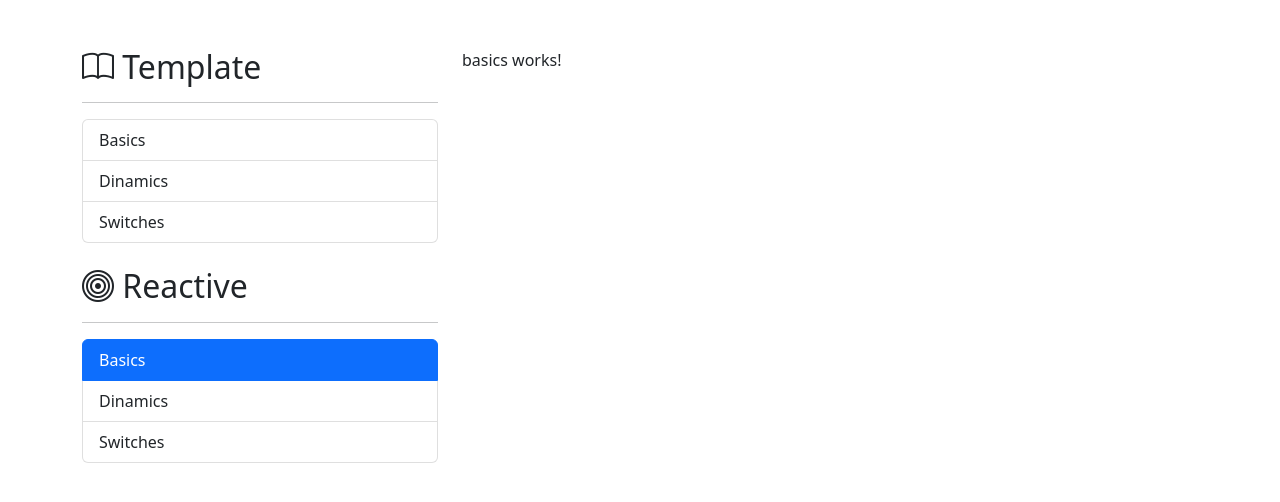
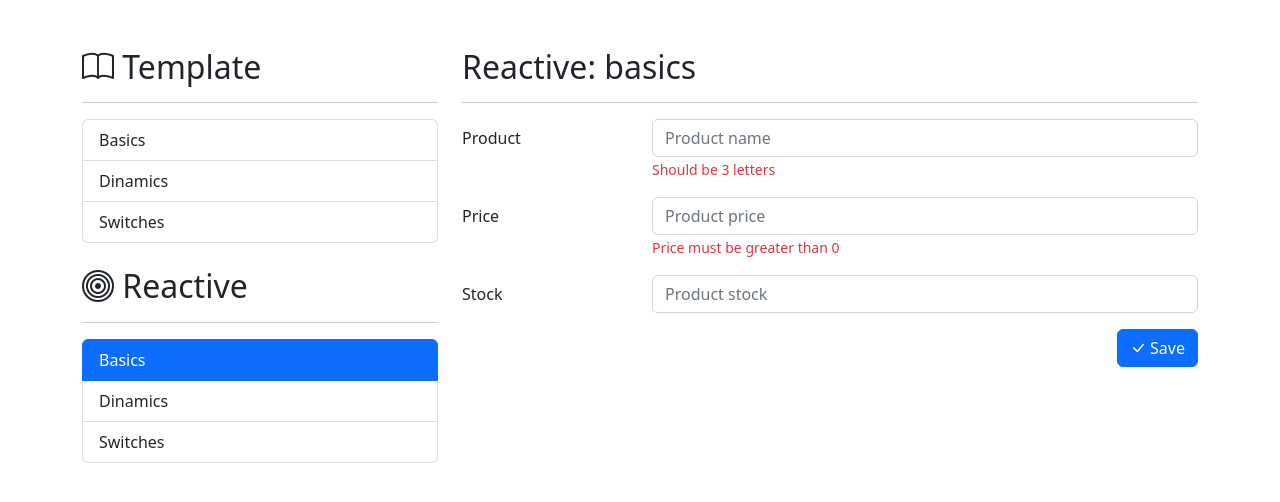
Before and after one commit to EduardoUDG/Angular_form-app, an Angular app: page /reactive/basics in a window 1280 px wide. Shown: the top 502 px of the page. Built offline with nearby package versions, Linux system fonts and the light colour scheme.

Commit message:
update - dinamics, basics, swiches on reactive forms!

```diff
--- a/src/app/reactive/basics/basics.component.html
+++ b/src/app/reactive/basics/basics.component.html
@@ -1 +1,84 @@
-<p>basics works!</p>
+<h2>Reactive: basics</h2>
+<hr>
+
+<div class="row">
+  <div class="col">
+
+    <form autocomplete="off">
+
+      <!-- field product -->
+      <div class="mb-3 row">
+        <label class="col-sm-3 col-form-label">Product</label>
+        <div class="col-sm-9">
+          <input type="text"
+                 class="form-control"
+                 placeholder="Product name">
+          <span class="form-text text-danger">
+                Should be 3 letters
+          </span>
+        </div>
+      </div>
+
+      <!-- field product -->
+      <div class="mb-3 row">
+        <label class="col-sm-3 col-form-label">Price</label>
+        <div class="col-sm-9">
+          <input type="number"
+                 class="form-control"
+                 placeholder="Product price">
+          <span class="form-text text-danger">
+            Price must be greater than 0
+          </span>
+        </div>
+      </div>
+
+      <!-- field product -->
+      <div class="mb-3 row">
+        <label class="col-sm-3 col-form-label">Stock</label>
+        <div class="col-sm-9">
+          <input type="number"
+                 class="form-control"
+                 placeholder="Product stock">
+        </div>
+      </div>
+
+      <div class="row">
+        <div class="col">
+          <button type="submit"
+                  class="btn btn-primary float-end">
+            <i class="bi bi-check-lg"></i>
+            Save
+          </button>
+        </div>
+      </div>
+
+    </form>
+
+  </div>
+</div>
+
+
+
+<!-- <div class="row">
+  <div class="col">
+
+    <span>valid</span>
+    <code>
+      <pre>{{ miFormulario.valid }}</pre>
+    </code>
+
+    <span>Pristine</span>
+    <code>
+      <pre>{{ miFormulario.pristine }}</pre>
+    </code>
+
+    <span>Touched</span>
+    <code>
+      <pre>{{ miFormulario.touched }}</pre>
+    </code>
+
+    <span>Value</span>
+    <pre>{{ miFormulario.value | json }}</pre>
+
+  </div>
+</div> -->
--- a/src/app/reactive/dinamics/dinamics.component.html
+++ b/src/app/reactive/dinamics/dinamics.component.html
@@ -1 +1,73 @@
-<p>dinamics works!</p>
+<h2>Reactive: <small>dinamics</small></h2>
+<hr>
+
+<form autocomplete="off">
+
+  <!-- Name -->
+  <div class="mb-3 row">
+    <label class="col-sm-3 col-form-label">Name</label>
+    <div class="col-sm-9">
+      <input class="form-control"
+             placeholder="Person name">
+      <span class="form-text text-danger">
+        Should be 3 letters
+      </span>
+    </div>
+  </div>
+
+  <!-- Add -->
+  <div class="mb-3 row">
+    <label class="col-sm-3 col-form-label">Favorite</label>
+    <div class="col-sm-9">
+
+      <div class="input-group">
+        <input class="form-control"
+               placeholder="Add favorite"
+               (keyup.enter)="1+1">
+        <button class="btn btn-outline-primary"
+                type="button"
+                (click)="11">
+          Add
+        </button>
+      </div>
+    </div>
+  </div>
+
+  <!-- Favorite list  -->
+  <div class="mb-3 row">
+    <label class="col-sm-3 col-form-label">Favorites</label>
+    <div class="col-sm-9">
+
+      <!-- <div class="input-group mb-1">
+        <input class="form-control">
+        <button class="btn btn-outline-danger"
+                type="button"
+                (click)="11">
+          <i class="bi bi-trash"></i>
+        </button>
+      </div> -->
+
+    </div>
+  </div>
+
+
+
+  <!-- Button -->
+  <div class="row">
+    <div class="col">
+      <button
+        type="button"
+        class="btn btn-primary float-end"
+        (click)="11">
+        <i class="bi bi-check-lg"></i>
+        save
+      </button>
+    </div>
+  </div>
+
+</form>
+
+
+
+<!-- <span>Form Data</span>
+<code><pre>{{ person | json }}</pre></code> -->
--- a/src/app/reactive/switches/switches.component.html
+++ b/src/app/reactive/switches/switches.component.html
@@ -1 +1,96 @@
-<p>switches works!</p>
+<h2>Reactive: <small>switches</small></h2>
+<hr>
+
+<form>
+
+  <!-- Radios -->
+  <div class="row mb-3">
+    <label class="col-sm-3 col-form-label">Gender</label>
+    <div class="col-sm-9">
+
+      <div class="form-check">
+        <input class="form-check-input"
+               type="radio"
+               value="M"
+               name="gender_radio"
+               id="male_radio">
+        <label class="form-check-label" for="male_radio">
+          Male
+        </label>
+      </div>
+      <div class="form-check">
+        <input class="form-check-input"
+               type="radio"
+               value="F"
+               name="gender_radio"
+               id="female_radio">
+        <label class="form-check-label" for="female_radio">
+          Female
+        </label>
+      </div>
+
+    </div>
+  </div>
+
+
+  <!-- Switch -->
+  <div class="row mb-3">
+    <label class="col-sm-3 col-form-label">Notifiactions</label>
+    <div class="col-sm-9">
+
+      <div class="form-check form-switch mt-2">
+        <input class="form-check-input"
+               type="checkbox"
+               id="flexSwitchCheckChecked">
+        <label class="form-check-label" for="flexSwitchCheckChecked">I want to receive notifications</label>
+      </div>
+
+    </div>
+  </div>
+
+
+  <!-- check -->
+  <div class="row mb-3">
+    <label class="col-sm-3 col-form-label"></label>
+    <div class="col-sm-9">
+
+      <div class="form-check">
+        <input class="form-check-input"
+               type="checkbox"
+               id="flexCheckDefault">
+        <label class="form-check-label" for="flexCheckDefault">
+          I accept terms and conditions
+        </label>
+      </div>
+
+    </div>
+  </div>
+
+  <!-- Button -->
+  <div class="row">
+    <div class="col">
+      <button class="btn btn-primary float-end">
+        Save
+      </button>
+    </div>
+  </div>
+
+
+</form>
+
+
+<!-- <h5>Form value</h5>
+<code><pre>{{ myForm.value | json }}</pre></code>
+<br>
+
+<h5>Person value</h5>
+<code><pre>{{ person | json }}</pre></code>
+<br>
+
+<h5>Valid</h5>
+<code><pre>{{ myForm.valid }}</pre></code>
+<br>
+
+<h5>Terms</h5>
+<code><pre>{{ myForm.controls['terms']?.errors| json}}</pre></code>
+<br> -->
```
